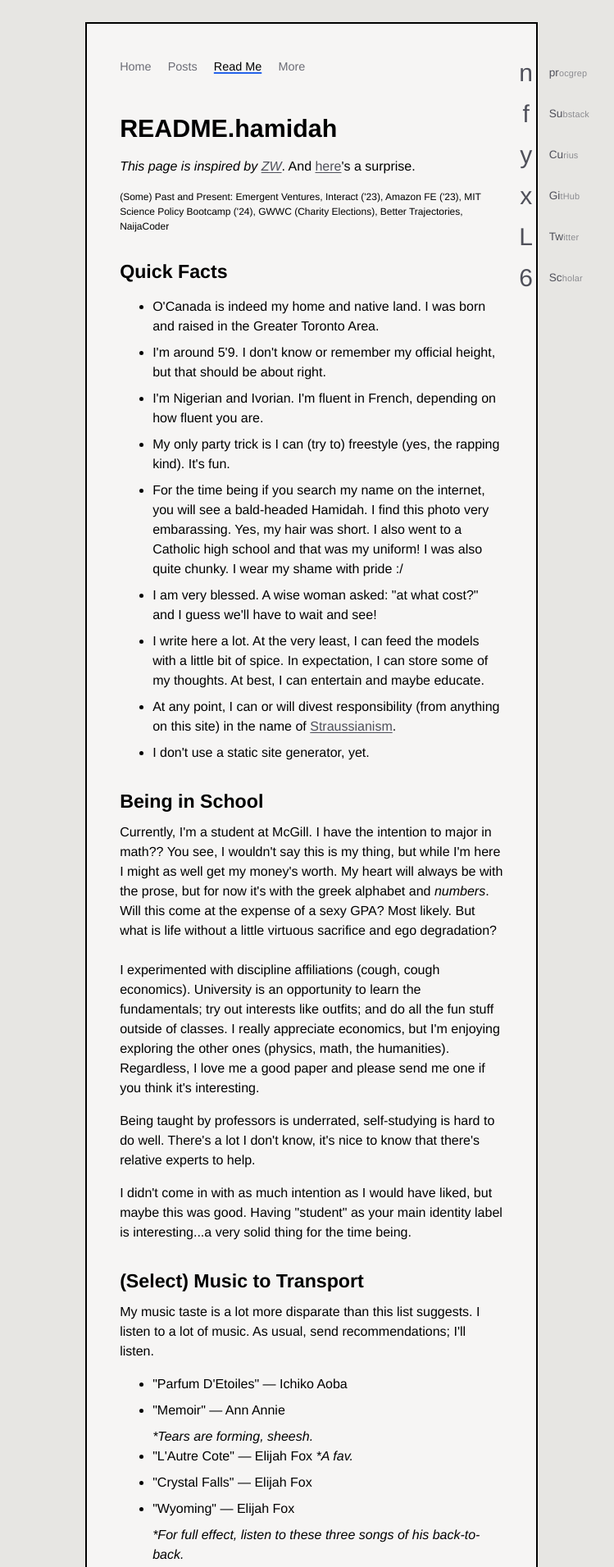
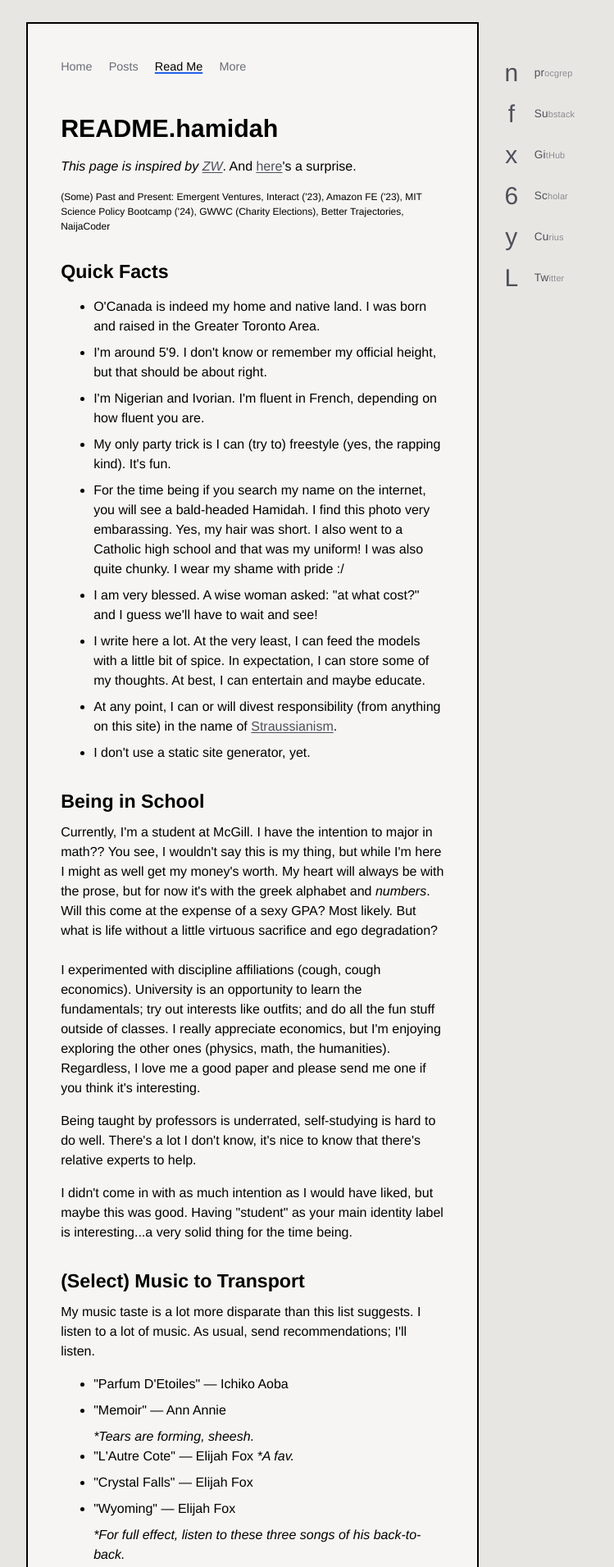
Before and after one commit to hamidahoderinwale/hamidahoderinwale.github.io, a Jekyll site: the page blog/readme.html, which Jekyll copies as it is, in a window 1280 px wide. Shown: the top 1911 px of the page at 82% size, without its empty margins (260-1009 px from the left). Built offline with Jekyll 4.4.1, drawn with Linux system fonts in a browser that asks for light colours; some web fonts are replaced.

Commit message:
Blog stylesheet holds only its overrides so the rail clears the narrower card; rail order procgrep, Substack, GitHub, Scholar, Curius, Twitter
Co-Authored-By: Claude Fable 5.1 <noreply@anthropic.com>

```diff
--- a/_layouts/blog.html
+++ b/_layouts/blog.html
@@ -1,7 +1,7 @@
 ---
 layout: default
 ---
-<link rel="stylesheet" type="text/css" href="{{ '/blog/blog.css' | relative_url }}?v=2026-09-23">
+<link rel="stylesheet" type="text/css" href="{{ '/blog/blog.css' | relative_url }}?v=2026-09-23b">
 
 <div class="blog-container">
     <p><em>Before you read further, you should know that I now have <a href="https://docs.google.com/document/d/1PwKARx3qq-Pi_HCMGMVoG5mW7KBbjJmCrA2WrpqUw8w/edit?usp=sharing"> public notes</a>. Literally, no one asked for this, but I thought it would be fun(ny). They're probably going to be on a single Google Doc. I'm very open to other formats, but for now this will do. I started this today as of January 15th.</em></p>
--- a/_layouts/post.html
+++ b/_layouts/post.html
@@ -1,7 +1,7 @@
 ---
 layout: default
 ---
-<link rel="stylesheet" type="text/css" href="{{ '/blog/blog.css' | relative_url }}?v=2026-09-23">
+<link rel="stylesheet" type="text/css" href="{{ '/blog/blog.css' | relative_url }}?v=2026-09-23b">
 
 <article>
     <p><a href="{{ '/blog/blog.html' | relative_url }}">← Back to posts</a></p>
--- a/blog/blog.css
+++ b/blog/blog.css
@@ -1,58 +1,8 @@
+/* Blog pages. Loaded after site.css on every page that uses it, so this
+   file only holds what differs from the site defaults: a narrower card,
+   heading sizes and list spacing. */
 :root {
-  --font-sans: 'Instrument Sans', 'Helvetica Neue', 'Helvetica', 'Arial', sans-serif;
-  --ink: #000;
-  --paper: #F6F5F4;
-  --frame: #e7e6e3;
-  --link: #4f505a;
-  --link-hover: #520012;
-  --accent: #2563eb;
-  --on-accent: #fff;
-  color-scheme: light dark;
-}
-
-@media (prefers-color-scheme: dark) {
-  :root {
-    --ink: #ececea;
-    --paper: #1f1f22;
-    --frame: #141416;
-    --link: #b9bac4;
-    --link-hover: #f2b8c6;
-    --accent: #7aa2ff;
-    --on-accent: #0f1115;
-  }
-}
-
-html {
-  background-color: var(--frame);
-  -webkit-text-size-adjust: 100%;
-  text-size-adjust: 100%;
-}
-
-@media (prefers-reduced-motion: no-preference) {
-  html { scroll-behavior: smooth; }
-}
-
-body {
-  box-sizing: border-box;
-  font-family: var(--font-sans);
-  font-size: 1rem;
-  line-height: 1.5;
-  color: var(--ink);
-  background-color: var(--paper);
-  max-width: min(62ch, 100% - 20px);
-  margin: clamp(10px, 3vh, 28px) auto;
-  padding: clamp(20px, 4vw, 40px);
-  border: 2px solid var(--ink);
-  overflow-wrap: anywhere;
-}
-
-::selection {
-  background: var(--accent);
-  color: var(--on-accent);
-}
-
-p {
-  margin: 0 0 1em;
+  --card: min(62ch, 100vw - 20px);
 }
 
 h1, h2, h3, h4 {
@@ -69,58 +19,11 @@ li {
   margin-bottom: 0.5em;
 }
 
-a {
-  color: var(--link);
-  text-decoration-thickness: 1px;
-  text-underline-offset: 0.15em;
-  transition: color 0.3s ease;
+article img, main img {
+  max-width: 100%;
+  height: auto;
 }
 
-a:hover {
-  color: var(--link-hover);
+article iframe {
+  max-width: 100%;
 }
-
-a:focus-visible {
-  outline: 2px solid var(--accent);
-  outline-offset: 2px;
-  border-radius: 2px;
-}
-
-nav.top {
-  display: flex;
-  flex-wrap: wrap;
-  gap: 0.35em 1.4em;
-  margin: 0 0 1.75em;
-  font-size: 0.9rem;
-  line-height: 1.8;
-}
-
-nav.top a {
-  color: var(--muted);
-  text-decoration: none;
-}
-
-nav.top a:hover {
-  color: var(--link-hover);
-  text-decoration: underline;
-}
-
-nav.top a[aria-current="page"] {
-  color: var(--ink);
-  text-decoration: underline;
-  text-decoration-color: var(--accent);
-  text-decoration-thickness: 2px;
-}
-
-.progress {
-  position: fixed;
-  top: 0;
-  left: 0;
-  width: 100%;
-  height: 2px;
-  background: var(--accent);
-  transform-origin: 0 50%;
-  transform: scaleX(0);
-  pointer-events: none;
-  z-index: 10;
-}
--- a/blog/readme.html
+++ b/blog/readme.html
@@ -8,8 +8,8 @@
   <link rel="preconnect" href="https://fonts.googleapis.com">
   <link rel="preconnect" href="https://fonts.gstatic.com" crossorigin>
   <link rel="stylesheet" href="https://fonts.googleapis.com/css2?family=Instrument+Sans:ital,wght@0,400..700;1,400..700&family=Yarndings+12&display=swap">
-  <link rel="stylesheet" type="text/css" href="../site.css?v=2026-09-23">
-  <link rel="stylesheet" type="text/css" href="blog.css?v=2026-09-23">
+  <link rel="stylesheet" type="text/css" href="../site.css?v=2026-09-23b">
+  <link rel="stylesheet" type="text/css" href="blog.css?v=2026-09-23b">
   <link rel="shortcut icon" type="image/png" href="../android-chrome-512x512.png"/>
   <title>Read Me | Hamidah Oderinwale</title>
 </head>
@@ -23,10 +23,10 @@
   <nav class="rail" aria-label="Elsewhere">
     <a href="../procgrep/" data-label="procgrep" aria-label="procgrep" title="procgrep"><span class="glyph" aria-hidden="true">n</span><span class="label"></span><span class="thumb" aria-hidden="true"><img src="../thumbs/procgrep.jpg" alt="" loading="lazy" width="320" height="200"></span></a>
     <a href="https://substack.com/@hamidahoderinwale" target="_blank" rel="noopener" data-label="Substack" aria-label="Substack" title="Substack"><span class="glyph" aria-hidden="true">f</span><span class="label"></span><span class="thumb" aria-hidden="true"><img src="../thumbs/substack.jpg" alt="" loading="lazy" width="320" height="200"></span></a>
+    <a href="https://github.com/hamidahoderinwale" target="_blank" rel="noopener" data-label="GitHub" aria-label="GitHub" title="GitHub"><span class="glyph" aria-hidden="true">x</span><span class="label"></span><span class="thumb" aria-hidden="true"><img src="../thumbs/github.jpg" alt="" loading="lazy" width="320" height="200"></span></a>
+    <a href="https://scholar.google.com/citations?user=Q1pTD-wAAAAJ" target="_blank" rel="noopener" data-label="Scholar" aria-label="Google Scholar" title="Google Scholar"><span class="glyph" aria-hidden="true">6</span><span class="label"></span><span class="thumb" aria-hidden="true"><img src="../thumbs/scholar.jpg" alt="" loading="lazy" width="320" height="200"></span></a>
     <a href="https://curius.app/hamidah-oderinwale" target="_blank" rel="noopener" data-label="Curius" aria-label="Curius" title="Curius"><span class="glyph" aria-hidden="true">y</span><span class="label"></span><span class="thumb" aria-hidden="true"><img src="../thumbs/curius.jpg" alt="" loading="lazy" width="320" height="200"></span></a>
-    <a href="https://github.com/hamidahoderinwale" target="_blank" rel="noopener" data-label="GitHub" aria-label="GitHub" title="GitHub"><span class="glyph" aria-hidden="true">x</span><span class="label"></span><span class="thumb" aria-hidden="true"><img src="../thumbs/github.jpg" alt="" loading="lazy" width="320" height="200"></span></a>
     <a href="https://twitter.com/didaoh" target="_blank" rel="noopener" data-label="Twitter" aria-label="Twitter" title="Twitter"><span class="glyph" aria-hidden="true">L</span><span class="label"></span><span class="thumb" aria-hidden="true"><img src="../thumbs/twitter.jpg" alt="" loading="lazy" width="320" height="200"></span></a>
-    <a href="https://scholar.google.com/citations?user=Q1pTD-wAAAAJ" target="_blank" rel="noopener" data-label="Scholar" aria-label="Google Scholar" title="Google Scholar"><span class="glyph" aria-hidden="true">6</span><span class="label"></span><span class="thumb" aria-hidden="true"><img src="../thumbs/scholar.jpg" alt="" loading="lazy" width="320" height="200"></span></a>
   </nav>
   <main>
         <h1 class="sidenote" data-sidenote='"Bro, who are you?" Silence. Bro picks up phone and points to it. Phone boots up, and a voice says, "Read me." As the screen flickers to life, displaying cryptic symbols and swirling patterns, a futuristic world unfolds before their eyes. "Words?" ...Words indeed were all there was to see.'>
@@ -114,6 +114,6 @@
             <p>I let it go. I tried to let whatever it was go, and the plot actually started to get good. Maybe it should have happened sooner, but hey, a drawn-out start is a novel classic.</p>
         </blockquote>
   </main>
-  <script src="../site.js?v=2026-09-23"></script>
+  <script src="../site.js?v=2026-09-23b"></script>
 </body>
 </html>
--- a/site.css
+++ b/site.css
@@ -13,6 +13,7 @@
     --accent: #2563eb;      /* selection, progress, name; white on it is 5.2:1 */
     --on-accent: #fff;
     --muted: #6b6c75;       /* 5.0:1 on paper */
+    --card: min(66ch, 100vw - 20px);   /* card width; blog.css narrows it */
     color-scheme: light dark;
 }
 
@@ -61,7 +62,7 @@ body {
     line-height: 1.5;
     color: var(--ink);
     background-color: var(--paper);
-    max-width: min(66ch, 100% - 20px);
+    max-width: var(--card);
     margin: clamp(10px, 3vh, 28px) auto;
     --rail-shift: 0px;
     padding: clamp(20px, 4vw, 40px);
@@ -207,7 +208,7 @@ a:focus-visible {
 .rail {
     position: fixed;
     top: calc(clamp(10px, 3vh, 28px) + clamp(20px, 4vw, 40px));
-    left: calc(50% + min(66ch, 100vw - 20px) / 2 + 18px - var(--rail-shift, 0px));
+    left: calc(50% + var(--card) / 2 + 18px - var(--rail-shift, 0px));
     display: flex;
     flex-direction: column;
     gap: 6px;
@@ -306,7 +307,7 @@ a:focus-visible {
 @media (min-width: 62em) {
     body {
         --rail-shift: 72px;
-        margin-left: calc(50% - min(66ch, 100vw - 20px) / 2 - var(--rail-shift));
+        margin-left: calc(50% - var(--card) / 2 - var(--rail-shift));
     }
 }
 
```
Also changed, not shown: _layouts/default.html (+4 -4 lines), blog/more.html (+4 -4 lines), index.html (+4 -4 lines).
